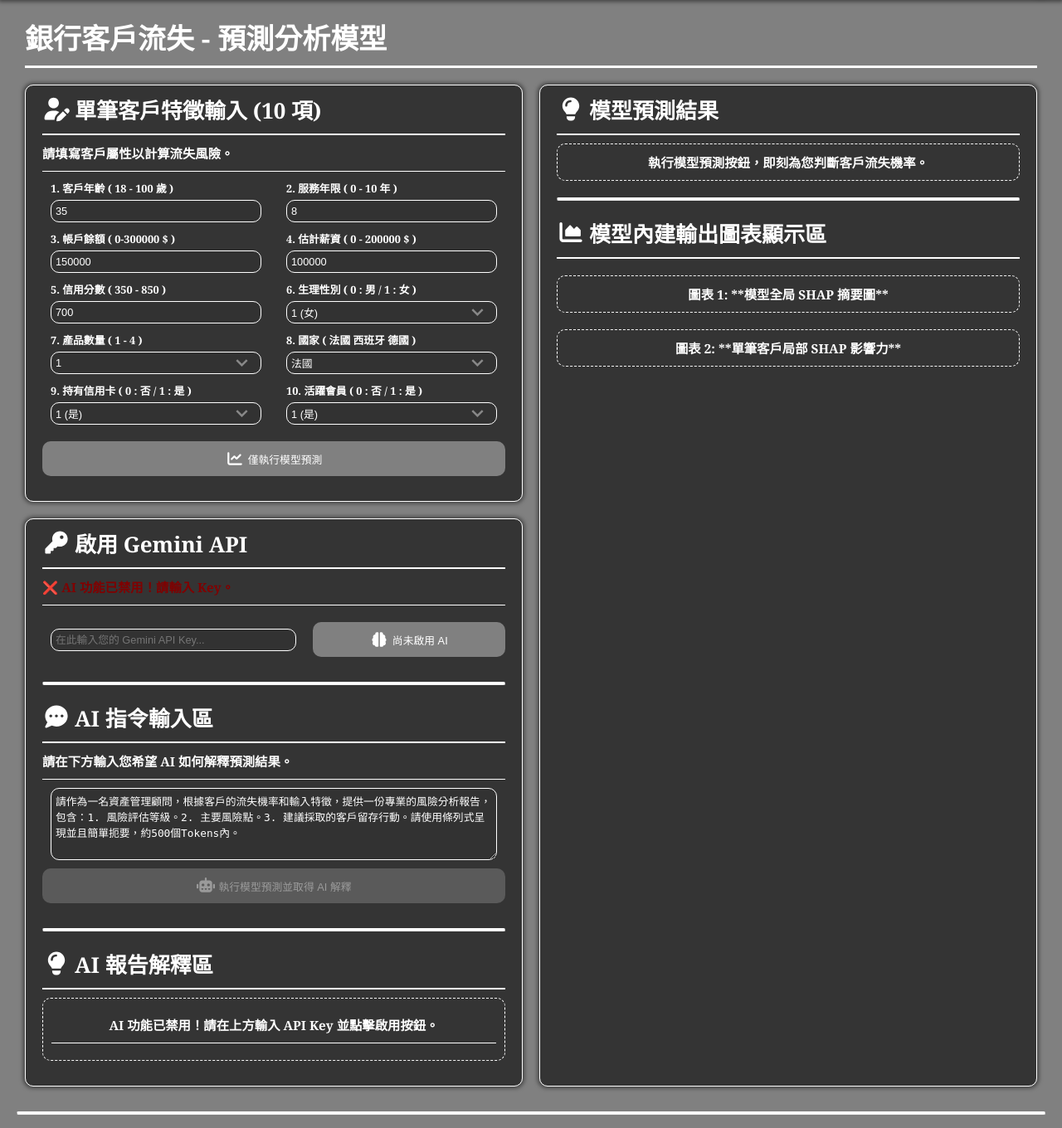
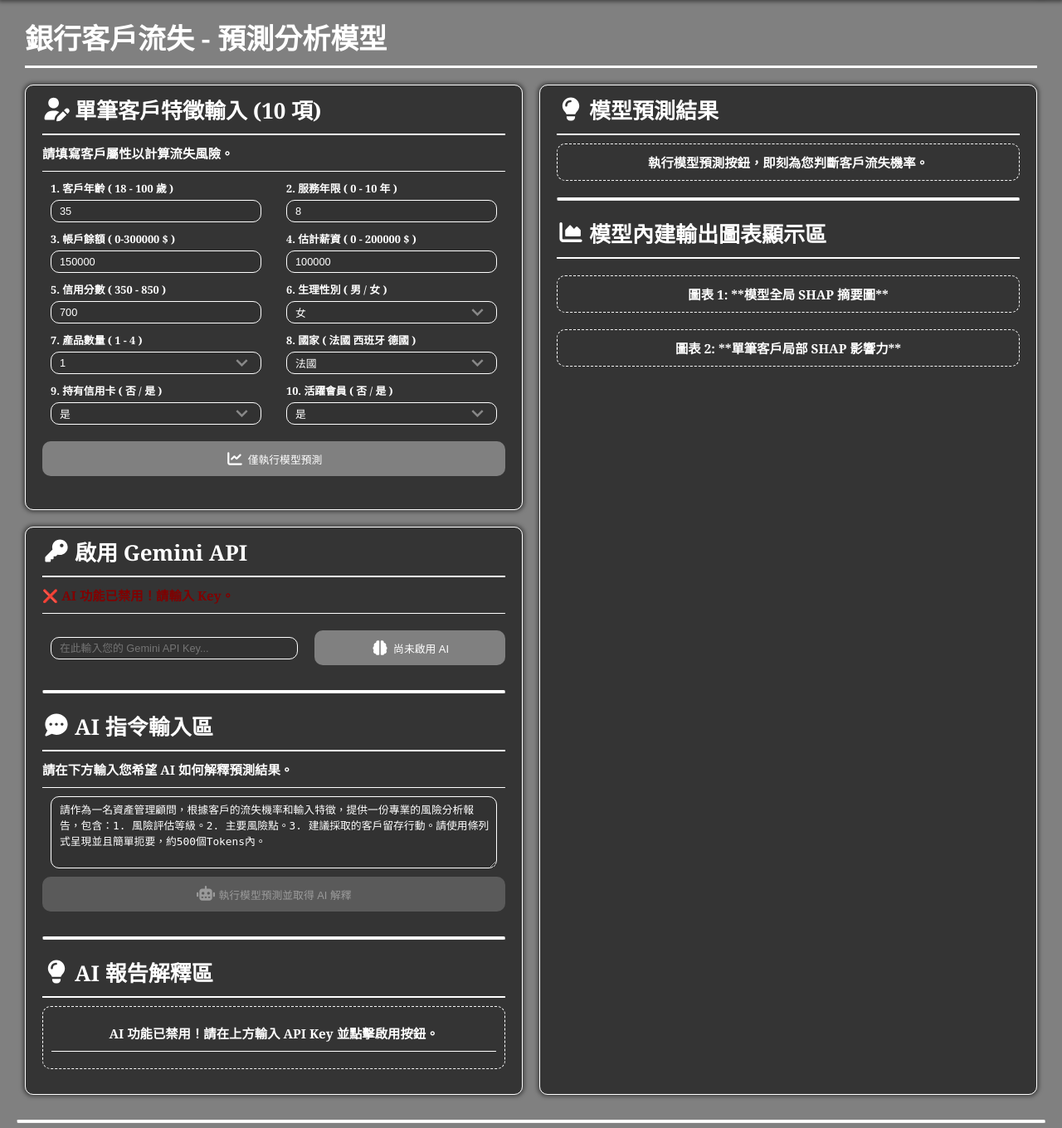
Before and after one commit to xiaoyao3312/Web_Model_Prediction, a Flask app: page /customer_churn_bank_model in a window 1280 px wide. Shown: the part 50-1410 px from the top of the page at 83% size. Run offline with Flask 3, Linux system fonts and the light colour scheme; parts of the project's set-up code (start-up, migrations or seed data) failed here and were passed over.

Commit message:
單筆客戶特徵輸入修正

```diff
--- a/static/css/customer_churn_bank.css
+++ b/static/css/customer_churn_bank.css
@@ -217,6 +217,7 @@ body {
     background-color:   var(--customerChurnBank-panel-bg-color);
     color:              var(--customerChurnBank-global-font-color);
     padding:            5px;
+    padding-left:       10px;
     margin-left:        10px;
     margin-right:       10px;
     border:             1px solid var(--customerChurnBank-global-font-color);
--- a/static/js/customer_churn_bank.js
+++ b/static/js/customer_churn_bank.js
@@ -154,16 +154,16 @@ document.addEventListener('DOMContentLoaded', () => {
  * 驗證規則定義
  */
 const VALIDATION_RULES = {
-    'CreditScore': { min: 350, max: 850, integer: true, msg: "信用分數必須介於 350 到 850 之間的整數。" },
-    'Age': { min: 18, max: 100, integer: true, msg: "年齡必須介於 18 到 100 之間的整數。" },
-    'Tenure': { min: 0, max: 10, integer: true, msg: "服務年限必須介於 0 到 10 之間的整數。" },
-    'Balance': { min: 0, max: 300000, integer: false, msg: "餘額必須介於 0 到 300000 之間，小數點是允許的。" },
-    'NumOfProducts': { min: 1, max: 4, integer: true, msg: "產品數量只能輸入 1、2、3 或 4。" },
-    'HasCrCard': { min: 0, max: 1, integer: true, msg: "持有信用卡只能輸入 0 (否) 或 1 (是)。" },
-    'IsActiveMember': { min: 0, max: 1, integer: true, msg: "活躍會員只能輸入 0 (否) 或 1 (是)。" },
-    'EstimatedSalary': { min: 0, max: 200000, integer: false, msg: "估計薪資必須介於 0 到 200000 之間，小數點是允許的。" },
-    'Geography': { min: 0, max: 2, integer: true, msg: "國家/地區只能輸入 0 (法國), 1 (西班牙) 或 2 (德國)。" },
-    'Gender': { min: 0, max: 1, integer: true, msg: "性別只能輸入 0 (男) 或 1 (女)。" },
+    'CreditScore': { min: 350, max: 850, integer: true, msg: "信用分數 必須介於 350 到 850 之間的整數。" },
+    'Age': { min: 18, max: 100, integer: true, msg: "客戶年齡 必須介於 18 到 100 之間的整數。" },
+    'Tenure': { min: 0, max: 10, integer: true, msg: "服務年限 必須介於 0 到 10 之間的整數。" },
+    'Balance': { min: 0, max: 300000, integer: false, msg: "帳戶餘額 必須介於 0 到 300000 之間，小數點是允許的。" },
+    'NumOfProducts': { min: 1, max: 4, integer: true, msg: "產品數量 只能輸入 1、2、3 或 4。" },
+    'HasCrCard': { min: 0, max: 1, integer: true, msg: "持有信用卡 只能輸入 0 (否) 或 1 (是)。" },
+    'IsActiveMember': { min: 0, max: 1, integer: true, msg: "活躍會員 只能輸入 0 (否) 或 1 (是)。" },
+    'EstimatedSalary': { min: 0, max: 200000, integer: false, msg: "估計薪資 必須介於 0 到 200000 之間，小數點是允許的。" },
+    'Geography': { min: 0, max: 2, integer: true, msg: "國家 只能輸入 0 (法國), 1 (西班牙) 或 2 (德國)。" },
+    'Gender': { min: 0, max: 1, integer: true, msg: "生理性別 只能輸入 0 (男) 或 1 (女)。" },
 };
 
 /**
@@ -196,9 +196,9 @@ function collectInputData() {
 
         if (rule) {
             if (rule.integer && !Number.isInteger(numericValue)) {
-                errors.push(`"${featureName}" 錯誤：${rule.msg}`);
+                errors.push(`錯誤：${rule.msg}`);
             } else if (numericValue < rule.min || numericValue > rule.max) {
-                errors.push(`"${featureName}" 錯誤：${rule.msg}`);
+                errors.push(`錯誤：${rule.msg}`);
             }
         }
 
--- a/templates/customer_churn_bank.html
+++ b/templates/customer_churn_bank.html
@@ -73,11 +73,11 @@
                     </div>
 
                     <div class="input-field-container dropdown-container" data-dropdown-id="Gender">
-                        <label class="bank-input-field-title">6. 生理性別 ( 0 : 男 / 1 : 女 )</label>
-                        <input class="bank-input-field dropdown-input" type="text" id="input_Gender" data-feature-name="Gender" data-value="1" value="1 (女)" readonly title="在此選擇您的 生理性別">
+                        <label class="bank-input-field-title">6. 生理性別 ( 男 / 女 )</label>
+                        <input class="bank-input-field dropdown-input" type="text" id="input_Gender" data-feature-name="Gender" data-value="1" value="女" readonly title="在此選擇您的 生理性別">
                         <div class="dropdown-list bank-hidden">
-                            <div class="dropdown-item" data-value="0">0 (男)</div>
-                            <div class="dropdown-item" data-value="1">1 (女)</div>
+                            <div class="dropdown-item" data-value="0">男</div>
+                            <div class="dropdown-item" data-value="1">女</div>
                         </div>
                     </div>
 
@@ -103,20 +103,20 @@
                     </div>
 
                     <div class="input-field-container dropdown-container" data-dropdown-id="HasCrbank-card">
-                        <label class="bank-input-field-title">9. 持有信用卡 ( 0 : 否 / 1 : 是 )</label>
-                        <input class="bank-input-field dropdown-input" type="text" id="input_HasCrbank-card" data-feature-name="HasCrbank-card" data-value="1" value="1 (是)" readonly title="在此選擇 是否持有信用卡">
+                        <label class="bank-input-field-title">9. 持有信用卡 ( 否 / 是 )</label>
+                        <input class="bank-input-field dropdown-input" type="text" id="input_HasCrbank-card" data-feature-name="HasCrbank-card" data-value="1" value="是" readonly title="在此選擇 是否持有信用卡">
                         <div class="dropdown-list bank-hidden">
-                            <div class="dropdown-item" data-value="0">0 (否)</div>
-                            <div class="dropdown-item" data-value="1">1 (是)</div>
+                            <div class="dropdown-item" data-value="0">否</div>
+                            <div class="dropdown-item" data-value="1">是</div>
                         </div>
                     </div>
 
                     <div class="input-field-container dropdown-container" data-dropdown-id="IsActiveMember">
-                        <label class="bank-input-field-title">10. 活躍會員 ( 0 : 否 / 1 : 是 )</label>
-                        <input class="bank-input-field dropdown-input" type="text" id="input_IsActiveMember" data-feature-name="IsActiveMember" data-value="1" value="1 (是)" readonly title="在此選擇 是否為活躍會員">
+                        <label class="bank-input-field-title">10. 活躍會員 ( 否 / 是 )</label>
+                        <input class="bank-input-field dropdown-input" type="text" id="input_IsActiveMember" data-feature-name="IsActiveMember" data-value="1" value="是" readonly title="在此選擇 是否為活躍會員">
                         <div class="dropdown-list bank-hidden">
-                            <div class="dropdown-item" data-value="0">0 (否)</div>
-                            <div class="dropdown-item" data-value="1">1 (是)</div>
+                            <div class="dropdown-item" data-value="0">否</div>
+                            <div class="dropdown-item" data-value="1">是</div>
                         </div>
                     </div>
 
@@ -125,6 +125,7 @@
                 <div class="bank-input-feature-container">
                     <button class="bank-analyze-btn" id="predictOnlyBtn"><svg class="bank-card-button-icon" xmlns="http://www.w3.org/2000/svg" viewBox="0 0 640 640"><path fill="currentColor" d="M128 128C128 110.3 113.7 96 96 96C78.3 96 64 110.3 64 128L64 464C64 508.2 99.8 544 144 544L544 544C561.7 544 576 529.7 576 512C576 494.3 561.7 480 544 480L144 480C135.2 480 128 472.8 128 464L128 128zM534.6 214.6C547.1 202.1 547.1 181.8 534.6 169.3C522.1 156.8 501.8 156.8 489.3 169.3L384 274.7L326.6 217.4C314.1 204.9 293.8 204.9 281.3 217.4L185.3 313.4C172.8 325.9 172.8 346.2 185.3 358.7C197.8 371.2 218.1 371.2 230.6 358.7L304 285.3L361.4 342.7C373.9 355.2 394.2 355.2 406.7 342.7L534.7 214.7z"/></svg><label>僅執行模型預測</label></button>
                 </div>
+                <div  id="errorMsg"></div>
 
             </div>
 
@@ -157,7 +158,6 @@
                 <div class="output-content" id="explanationOutput">
                     <div class="initial-message" id="initialMessage">請先在上方輸入並**啟用**您的 Gemini API Key，然後輸入參數和指令，才能執行分析。</div>
                 </div>
-                <div  id="errorMsg"></div>
             </div>
 
             <div class="bank-card bank-chart-panel">
```
